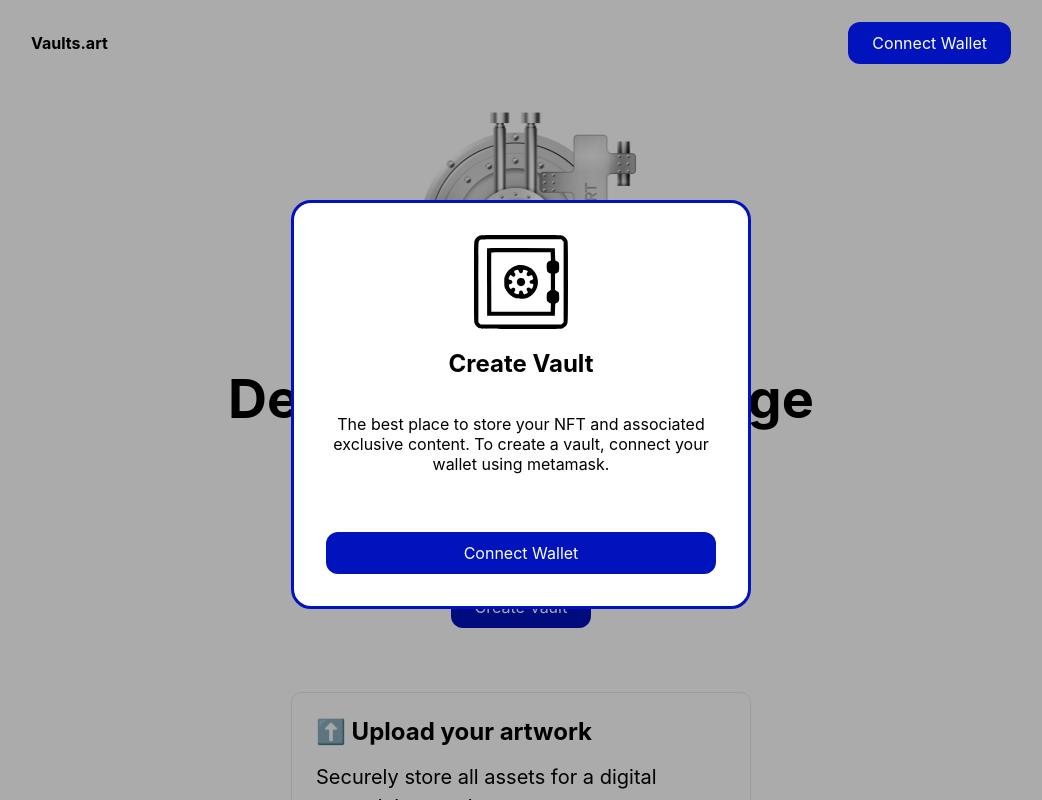
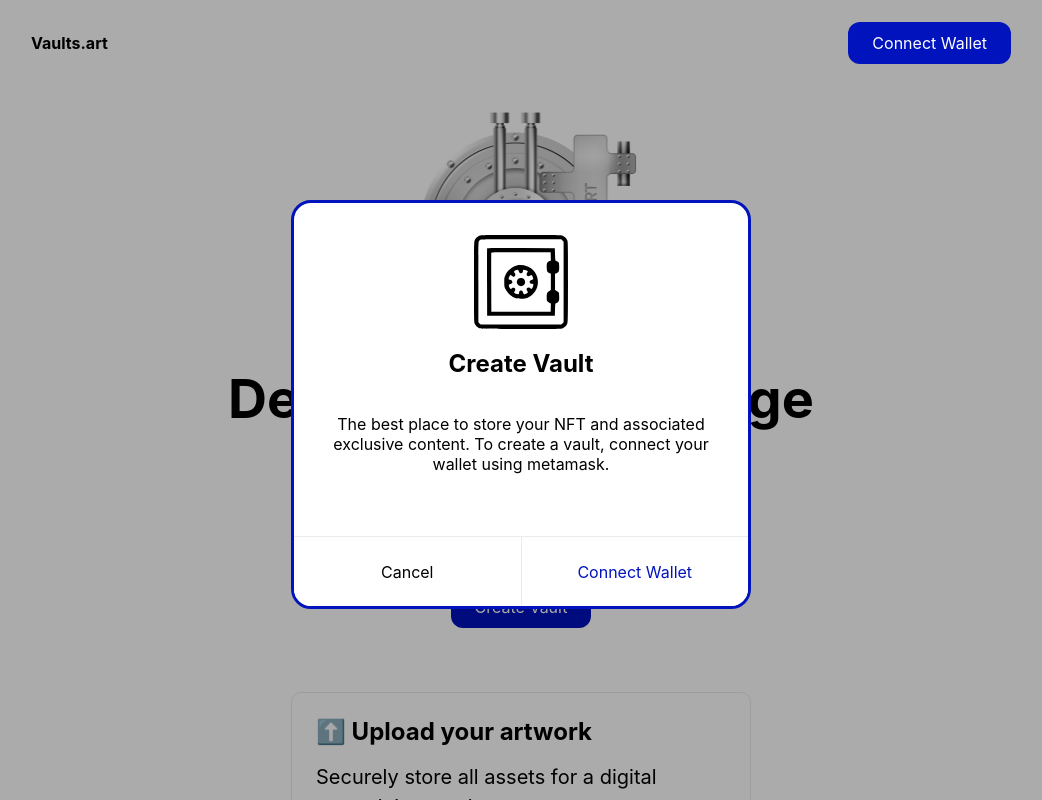
Before and after one commit to tchardin/art-vaults, a Next.js app: page / in a window 1280 px wide. Both pictures are taken after a click on the button "Connect Wallet". Shown: the top 800 px of the page, without its empty margins (119-1161 px from the left). Built offline with nearby package versions, Linux system fonts and the light colour scheme.

Commit message:
modal button updates

```diff
--- a/components/Modal.module.css
+++ b/components/Modal.module.css
@@ -24,3 +24,41 @@
   align-items: center;
   text-align: center;
 }
+
+.bottomBar {
+  height: 70px;
+  position: absolute;
+  left: 0;
+  right: 0;
+  bottom: 0;
+  width: 100%;
+  border-top: 1px solid #EBEBEB;
+  display: flex;
+}
+
+.bottomBar button {
+  font: inherit;
+  background-color: #fff;
+  border: none;
+  display: flex;
+  flex: 1;
+  justify-content: center;
+  align-items: center;
+  cursor: pointer;
+}
+
+.divider {
+  height: 100%;
+  width: 1px;
+  background-color: #EBEBEB;
+}
+
+.primary {
+  color: #0013BD;
+}
+
+.disabled {
+  color: #808080;
+  opacity: 0.5;
+  cursor: not-allowed;
+}
--- a/components/Modal.tsx
+++ b/components/Modal.tsx
@@ -7,8 +7,11 @@ type Props = {
   actionTitle: string;
   action: () => void;
   onDismiss: () => void;
+  dismissTitle?: string;
   children: React.ReactNode;
   center?: boolean;
+  disableAction?: boolean;
+  onlyDismiss?: boolean;
 };
 
 export default function Modal({
@@ -18,7 +21,11 @@ export default function Modal({
   center,
   onDismiss,
   children,
+  dismissTitle,
+  disableAction,
+  onlyDismiss,
 }: Props) {
+  console.log(onlyDismiss);
   return (
     <Dialog
       isOpen={isOpen}
@@ -27,10 +34,12 @@ export default function Modal({
         width: 460,
         height: 409,
         borderRadius: 20,
+        overflow: "hidden",
         borderWidth: 3,
         borderColor: "#0013BD",
         borderStyle: "solid",
         marginTop: "25vh",
+        position: "relative",
       }}
       aria-label={actionTitle}
     >
@@ -40,8 +49,23 @@ export default function Modal({
         >
           {children}
         </div>
-        <div className={styles.action}>
-          <Button text={actionTitle} onClick={action} wide />
+        <div className={styles.bottomBar}>
+          <button onClick={onDismiss}>{dismissTitle ?? "Cancel"}</button>
+          {!onlyDismiss && (
+            <>
+              <div className={styles.divider} />
+              <button
+                onClick={action}
+                className={[
+                  styles.primary,
+                  disableAction ? styles.disabled : "",
+                ].join(" ")}
+                disabled={disableAction}
+              >
+                {actionTitle}
+              </button>
+            </>
+          )}
         </div>
       </div>
     </Dialog>
```
Also changed, not shown: pages/vault.tsx (+18 -1 lines).
